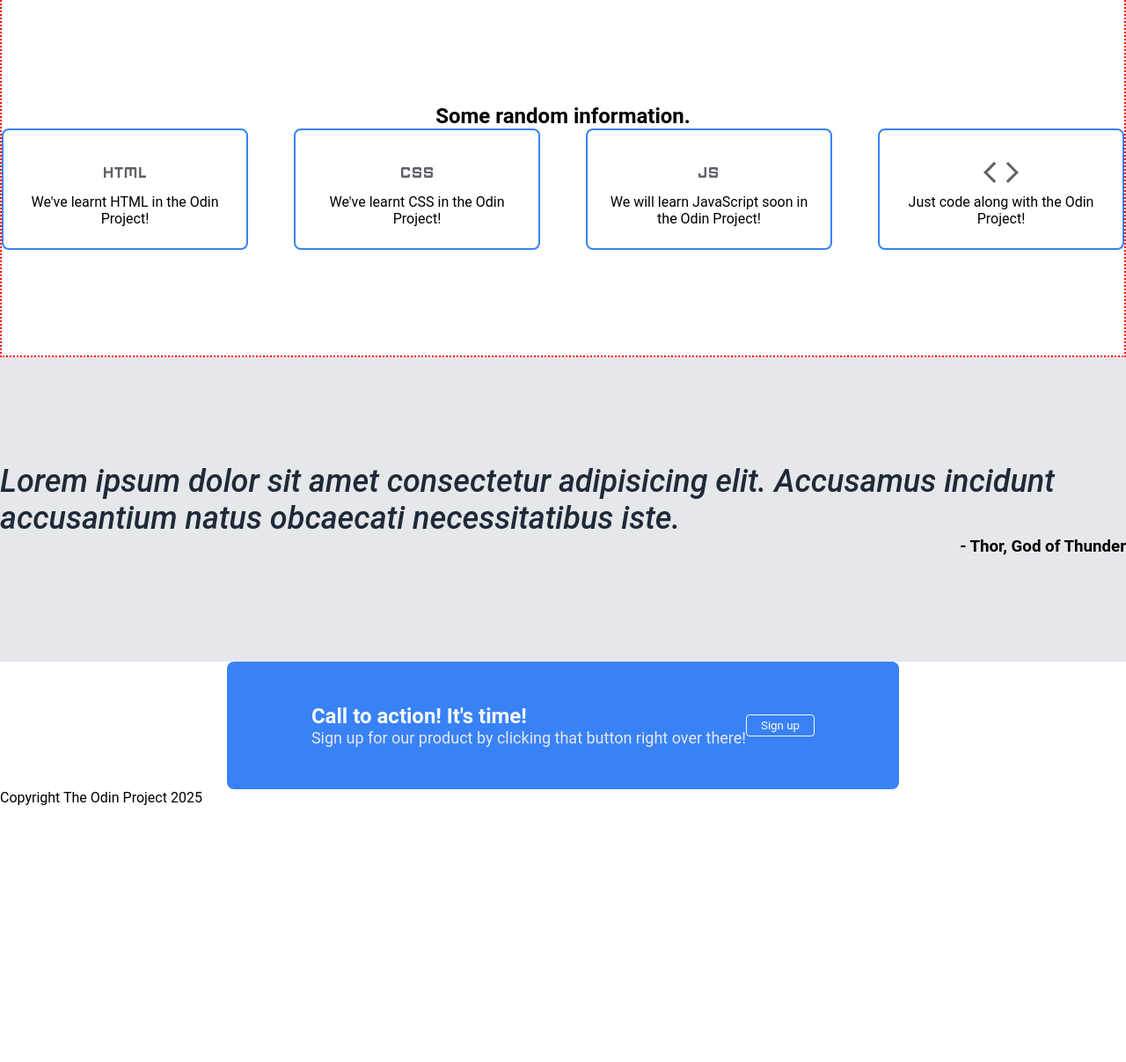
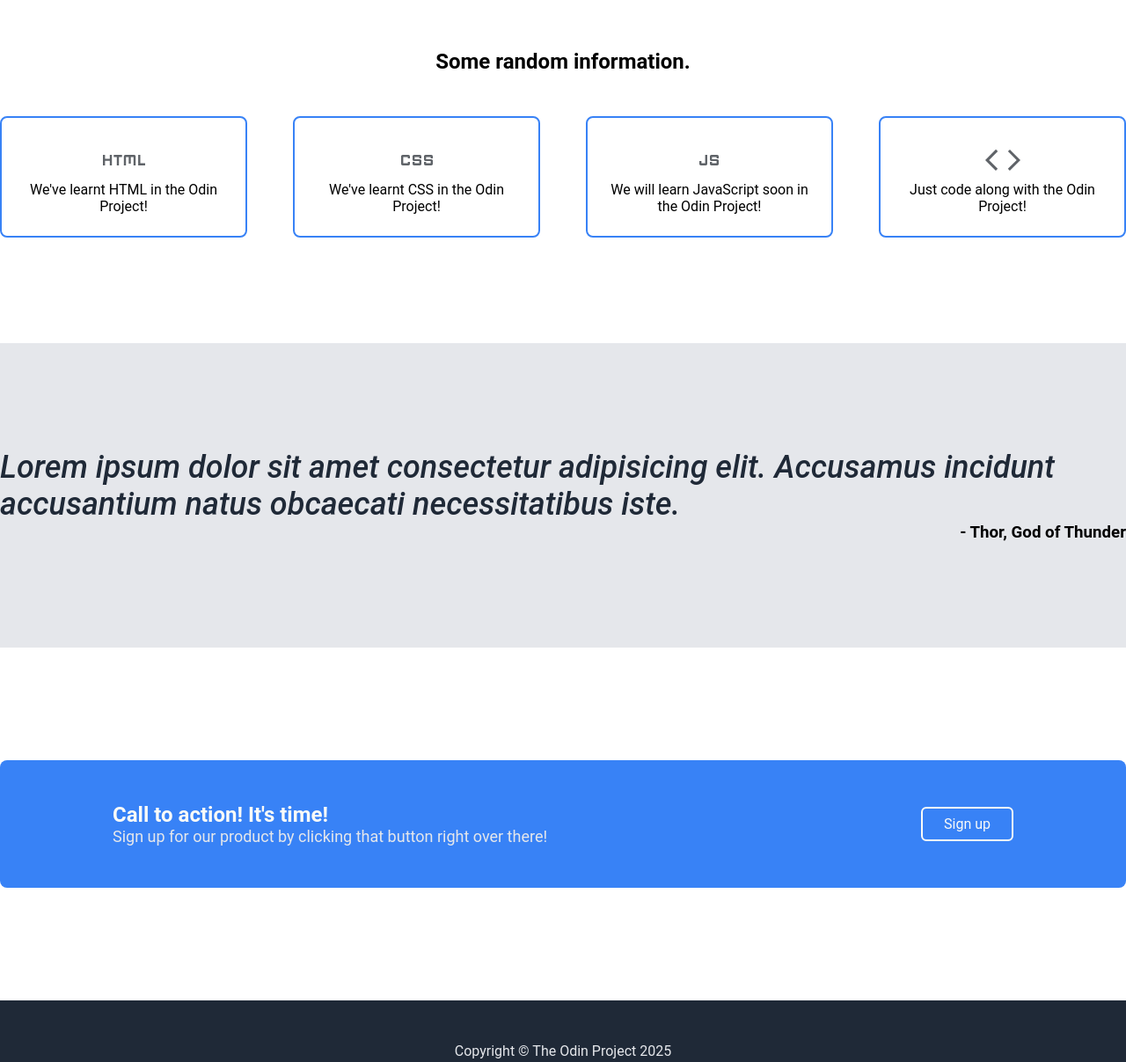
Before and after one commit to vangandrew/landing-page-odin, a plain HTML site: page index.html in a window 1280 px wide. Shown: the part 562-1769 px from the top of the page at 88% size. Before the commit the page ends 1478 px from the top, so only its background shows below. Drawn offline with Linux system fonts and the light colour scheme.

Commit message:
add new styles to styles.css

```diff
--- a/index.html
+++ b/index.html
@@ -93,7 +93,7 @@
 
 
     <div class="footer">
-        <p>Copyright The Odin Project 2025</p>
+        <p>Copyright © The Odin Project 2025</p>
     </div>
 </body>
 </html>
--- a/styles.css
+++ b/styles.css
@@ -91,13 +91,16 @@ li a {
     flex-direction: column;
     justify-content: center;
     align-items: center;
-    border: 2px dotted red;
-    padding: 120px 0;
+    padding: 60px 0 120px 0;
 }
 
 .container {
     display: flex;
     gap: 52px;
+}
+
+.container-title {
+    margin-bottom: 48px;
 }
 
 .card-img {
@@ -141,13 +144,15 @@ li a {
     display: flex;
     justify-content: center;
     align-items: center;
+    padding: 128px 0;
 }
 
 .sign-up-box {
+    width: 1280px;
     background-color: #3882F6;
-    padding: 48px 96px;
+    padding: 48px 128px;
     display: flex;
-    justify-content: space-evenly;
+    justify-content: space-between;
     align-items: center;
     border-radius: 8px;
 }
@@ -165,9 +170,10 @@ li a {
 
 .sign-up-box-btn button {
     background-color: transparent;
-    border: 1px solid #F9FAF8;
-    border-radius: 4px;
-    padding: 4px 16px;
+    border: 2px solid #F9FAF8;
+    border-radius: 6px;
+    padding: 8px 24px;
+    font-size: 16px;
     cursor: pointer;
     color: #F9FAF8;
 }
@@ -178,3 +184,16 @@ li a {
     transition: ease-in-out 0.3s;
     color: #3882F6;
 }
+
+
+/* Footer Styles */
+.footer {
+    background-color: #1F2937;
+    display: flex;
+    justify-content: center;
+    padding: 48px 0;
+}
+
+.footer p {
+    color: #E5E7EB;
+}
```
